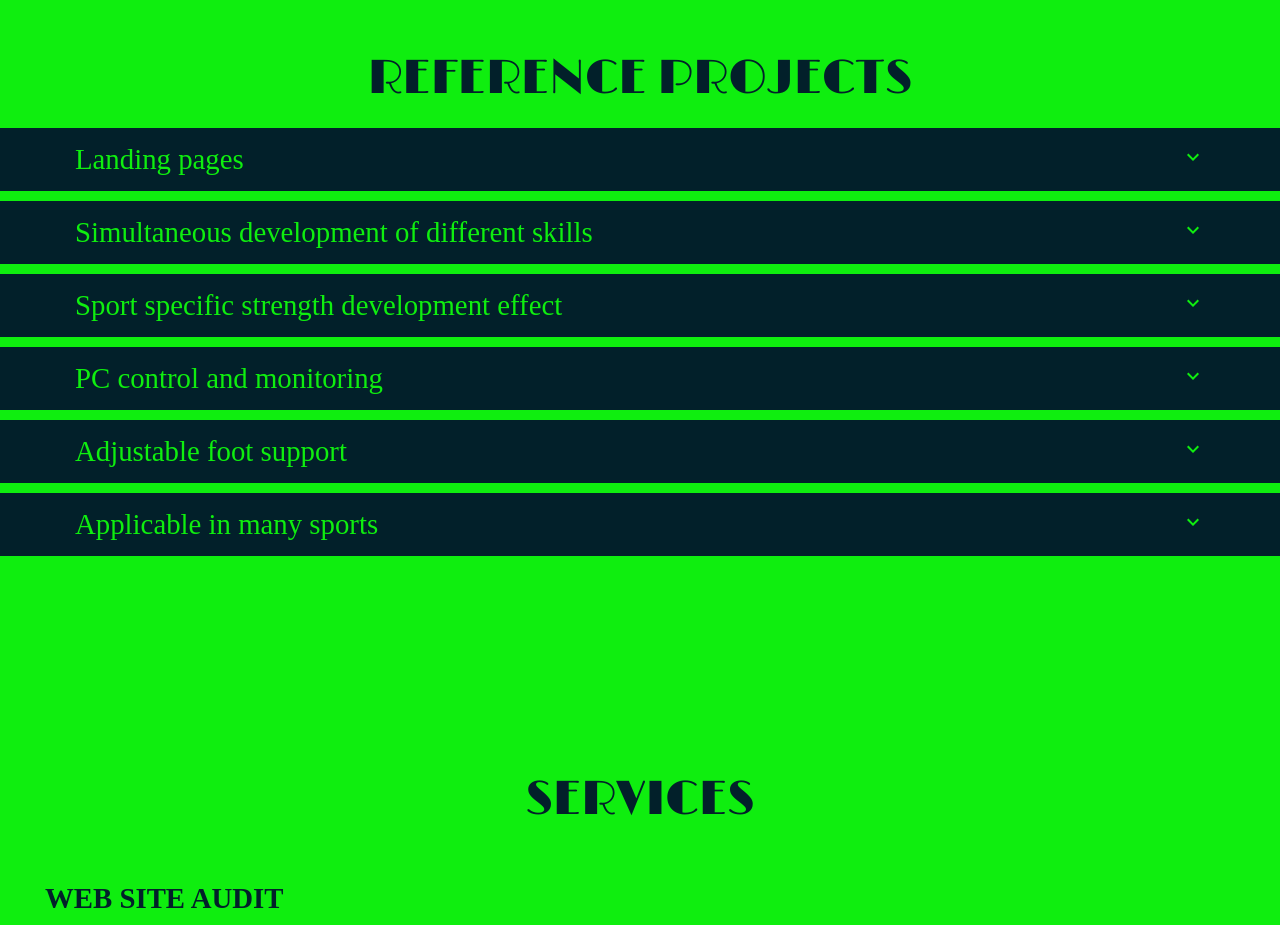
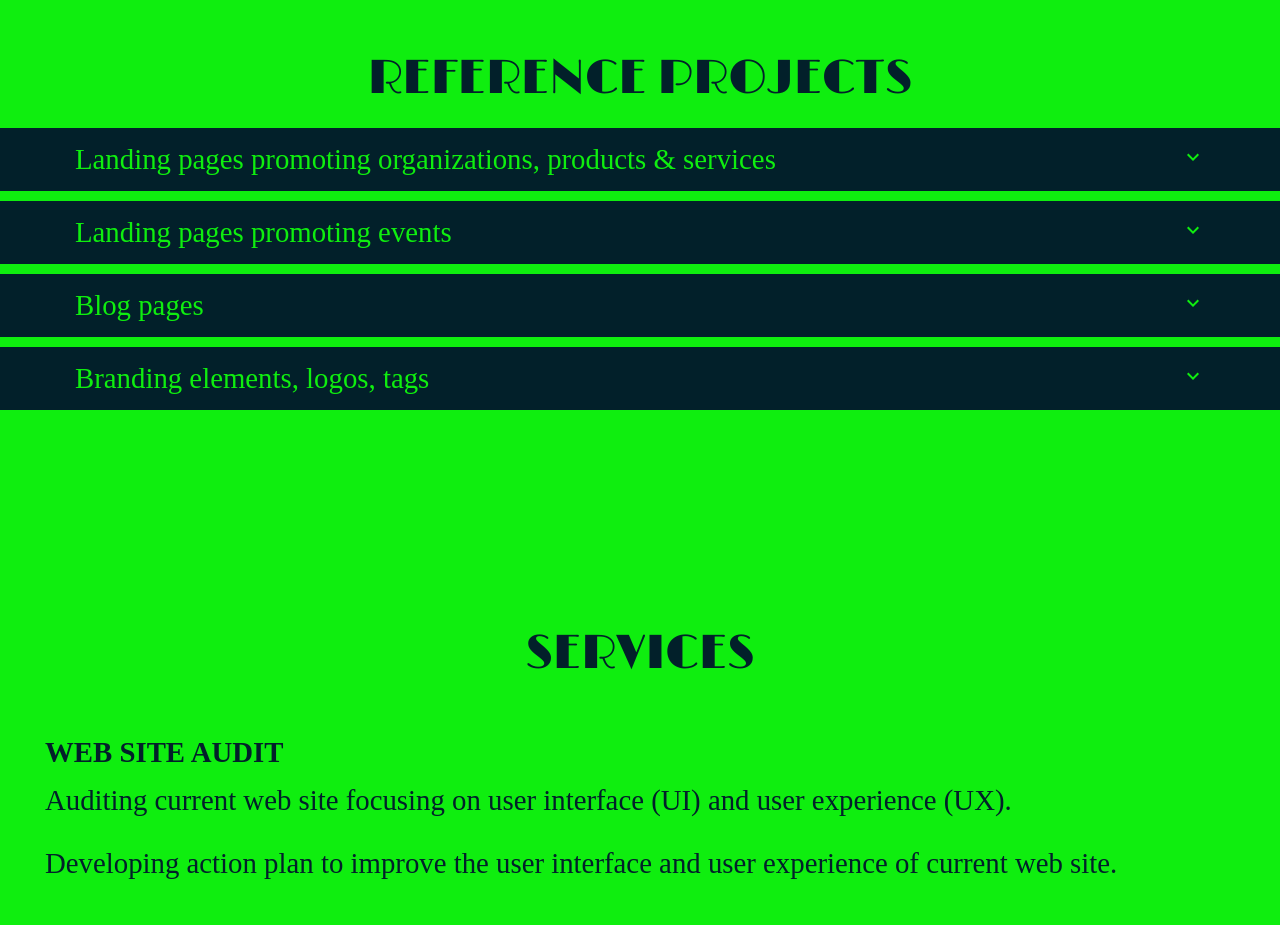
Before and after one commit to szeidl-balazs/nextgenfarmingweb, a React (Create React App) app in the folder frontend/: page / in a window 1280 px wide. Shown: the part 2220-3145 px from the top of the page. Built offline with nearby package versions, Linux system fonts and the light colour scheme; a web font is replaced by a local one.

Commit message:
Accordion structure reworked devided into subpanels. New reference content added.

```diff
--- a/frontend/src/components/css_files/3_3_specification.css
+++ b/frontend/src/components/css_files/3_3_specification.css
@@ -23,8 +23,8 @@
   background-image: url("../images/farkasgym1.png");
 }
 
-#morefeatures {
-  background-image: url("../images/motorikus_kepessegek_svg.svg");
+#wedding-zoe-and-alex {
+  background-image: url("../images/weddingzoeandalex.png");
 }
 
 #spec-swimmers {
@@ -80,8 +80,13 @@
     text-decoration: none;
   }
 
-  .accordion__content p a {
+  .accordion__content a {
     text-decoration: none;
+    color: var(--main-dark-color);
+  }
+
+  .accordion__content a:hover {
+    font-weight: 900;
   }
 
 
@@ -97,7 +102,7 @@
 
 
 
-  .panel-wrap {
+  .subpanel {
     display: grid;
     grid-template-columns: 1fr;
     grid-template-rows: auto auto;
--- a/frontend/src/components/css_files/6_media_queries.css
+++ b/frontend/src/components/css_files/6_media_queries.css
@@ -625,7 +625,7 @@
     }
 
 
-    .panel-wrap {
+    .subpanel {
         display: grid;
         grid-template-columns: 1fr 1fr;
         grid-template-rows: auto;
--- a/frontend/src/components/structure_components/5_1_Specifications_eng.jsx
+++ b/frontend/src/components/structure_components/5_1_Specifications_eng.jsx
@@ -11,37 +11,36 @@ const SpecificationsEng = () => {
         <h2>REFERENCE PROJECTS</h2>
 
             <Accordion
-              title="Landing pages"
+              title="Landing pages promoting organizations, products & services"
               subtitle1="Farkas Gym"
-              url1="www.farkasgym.hu"
-              description1="Farkas Gym has been dedicated for introduction and promotion of an innovative fitness machine.
-              The site is bulingual: English and Hungarian. The programming technology was React,
-              therefore the switchning between sections and altering languages is fast like lightening.
-              The design is very simple, but modern, functionality is easy to understand and handling is piece of mind.
-              Very important detail is the fixed position header section including menu icon, main title and logo,
-              because whenever clients switching between different sites in their browser in this site the header always
-              indicates the identity of the page regardless of the cursor position in the site unlike in many other websites
-              where clients might return in the middle of a section and cannot quickly recognise to whom the site belongs."
-              img_id="farkasgym1"
+              urlname1="www.farkasgym.hu"
+              urladdress1="https://farkasgym.hu/"
+              description1="Farkas Gym has been dedicated for introduction and promotion of an innovative fitness machine."
+              highlights1="React technology, Material UI icons, Use Spring animation, bilingual,
+              fix header section with menu icon - main title - logo, minimalist design - details only on click,
+              lightening fast page load - section and language toggling, fully responsive in each device size readable."
+              img_id1="farkasgym1"
             />
 
             <Accordion
-              title="Simultaneous development of different skills"
-              text1="Simultaneously with the strength development the coordination can be improved as well, the technical mistakes can be corrected on the bench which is easier than in the water in case of swimming or on the sports ground in case of other sports."
-              text2="The proper leg or arm technique can be established in many sports."
-              text3="During the workout the proper technique can be improved with continuous instructions of a coach. In this process the communication between athlets and coaches are more efficient compered to an original athlet - coach situation when an athlet is on a sports ground or in a swimming pool and a coach is further from him or her."
-              img_id="morefeatures"
+              title="Landing pages promoting events"
+              subtitle1="Weeding event: Zoe and Alex"
+              description1="The site was a project in CodeBerry Programming School to practice aligning content without flex or grid technology and styling in elegant way."
+              urlname1="wedding-zoe-and-alex"
+              urladdress1="https://szeidl-balazs.github.io/wedding_event_template/"
+              highlights1="HTML and CSS basics, align without flex or grid, responsive in each display size."
+              img_id1="wedding-zoe-and-alex"
             />
 
             <Accordion
-              title="Sport specific strength development effect"
+              title="Blog pages"
               text1="A particular work out strengthens specific muscle groups."
               text2="According to our experience till now the planed alteration of charging components results same training effects that could be gained on sports grounds or in a swimming pool."
               img_id="spec-swimmers"
             />
 
             <Accordion
-              title="PC control and monitoring"
+              title="Branding elements, logos, tags"
               text1="Farkas Gym machine operates with computer and manual control, too."
               text2="The angular offset of the bench can be controlled by the onboard computer. The level of workload can be settled by the angular offset. Depending on the coach's settings the onboard computer automatically raises or lowers the angular offset of the bench."
               text3="The repetion, the duration of the work phase and the rest phase of workouts can be programmed with the onboard computer as well."
@@ -53,28 +52,6 @@ const SpecificationsEng = () => {
               img_id="pc-control"
             />
 
-            <Accordion
-              title="Adjustable foot support"
-              text1="The lower foot support is adjustable which enables coaches to modify the active displacement of the leg workouts."
-              text2="The lower foot support can be adjusted with an engine controlled by the coach between the sets of a workout."
-              text3="Due to the engine driven foot support angle setting the aletartion is rapid."
-              img_id="leg-support-img"
-            />
-
-            <Accordion
-              title="Applicable in many sports"
-              text1="The Farkas Gym training bench originally has been developed for swimmers although it can be effectively implemented in many other sports as well."
-              text2="- Tennis: leg power development, explosiveness increase."
-              text3="- Football: development of jumping to head the ball or starts."
-              text4="- Handball: development of vertical jump shots and starts."
-              text5="- Basketball: development of vertical jump shots and starts."
-              text6="- Athletics: development of leg push off for long jump or high jump, in running events the development of start."
-              text7="- Waterpolo: development of the vertical eggbeaeter kick."
-              text8="- Ski-jumping: development of legs push off."
-              text9="- Rowing: arm, shoulder and back power development."
-              text10="- etc."
-              img_id="multisport"
-            />
 
       </div>
 
--- a/frontend/src/components/structure_components/5_2_Accordion.jsx
+++ b/frontend/src/components/structure_components/5_2_Accordion.jsx
@@ -69,25 +69,24 @@ const Accordion = (props) => {
 
           <div className="panel-wrap">
 
-            <div className="panel-text">
-              <p className="accordion__content">{props.subtitle1}</p>
-              <p className="accordion__content">
-                <a href="https://farkasgym.hu/"  rel="noreferrer" target="_blank">{props.url1}</a>
-              </p>
-              <p className="accordion__content">{props.description1}</p>
-              <p className="accordion__content">{props.text3}</p>
-              <p className="accordion__content">{props.text4}</p>
-              <p className="accordion__content">{props.text5}</p>
-              <p className="accordion__content">{props.text6}</p>
-              <p className="accordion__content">{props.text7}</p>
-              <p className="accordion__content">{props.text8}</p>
-              <p className="accordion__content">{props.text9}</p>
-              <p className="accordion__content">{props.text10}</p>
+            <div className="subpanel">
+
+              <div className="panel-text">
+
+                <p className="accordion__content">Title: {props.subtitle1}</p>
+                <p className="accordion__content">URL: <a href={props.urladdress1}  rel="noreferrer" target="_blank">{props.urlname1}</a></p>
+                <p className="accordion__content">Description: {props.description1}</p>
+                <p className="accordion__content">Highlights: {props.highlights1}</p>
+
+              </div>
+
+              <div className="specification-img-wrap">
+                <div className="specification-photo" id={props.img_id1}></div>
+              </div>
+
             </div>
 
-            <div className="specification-img-wrap">
-              <div className="specification-photo" id={props.img_id}></div>
-            </div>
+
 
           </div>
 
```
Also changed, not shown: frontend/src/components/images/farkasgym1.png, frontend/src/components/images/weddingzoeandalex.png (added).
